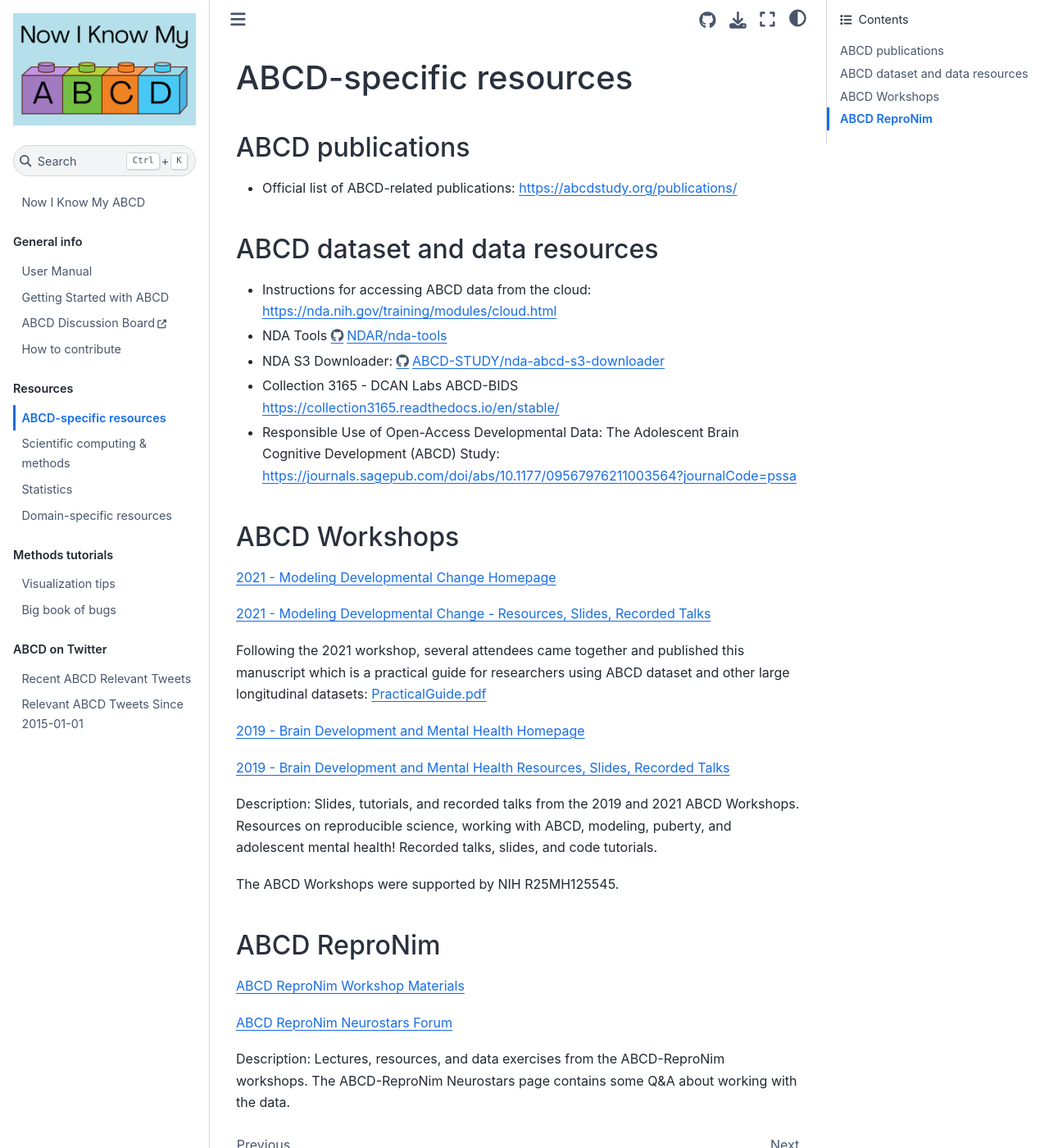
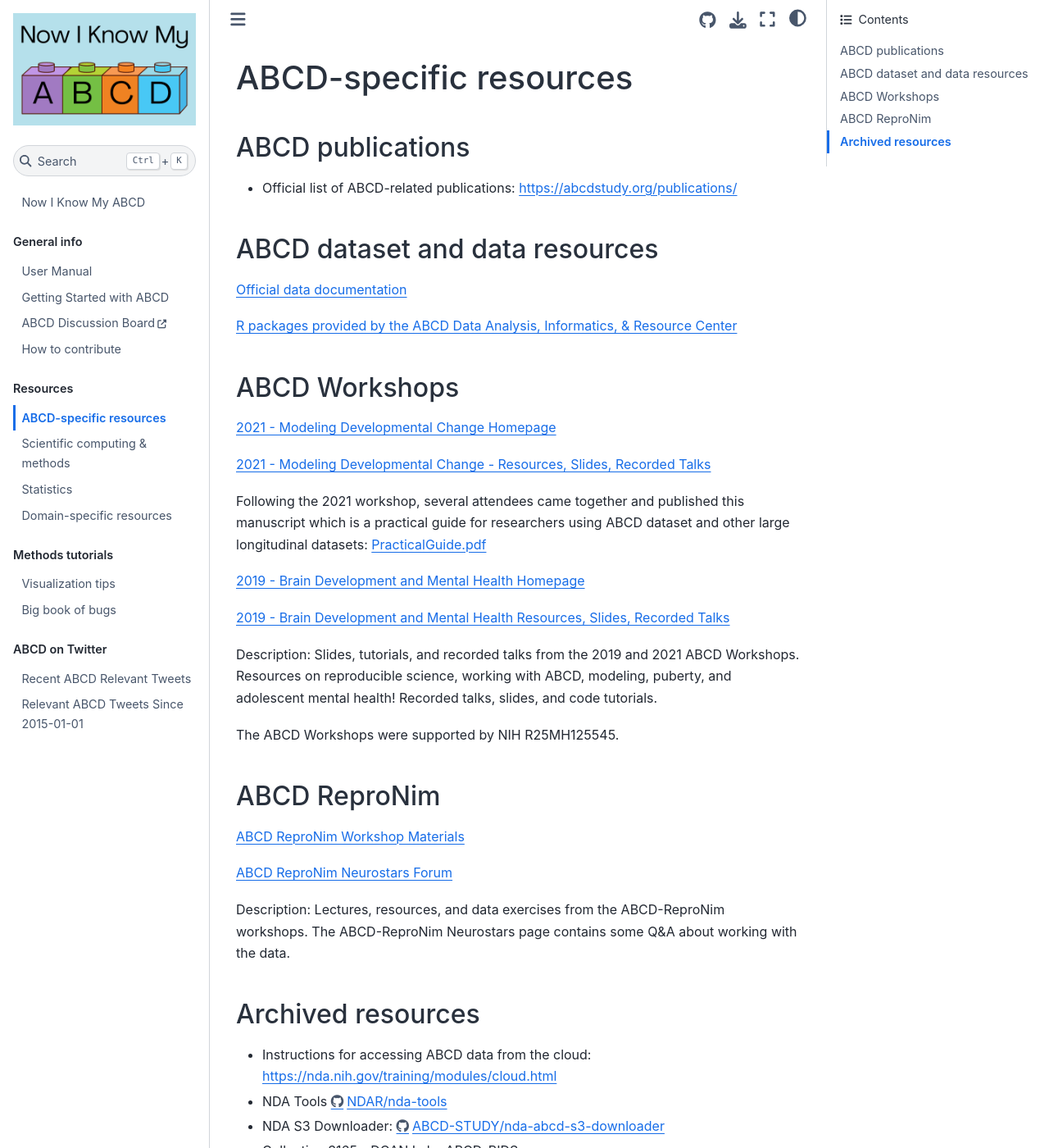
Before and after one commit to now-i-know-my-abcd/docs, a Jupyter Book: the page built from docs/resources/abcd-specific.md, in a window 1280 px wide and 1400 px high. Shown: the whole window at 82% size. Built offline with Jupyter Book 1.0.4 settings and Sphinx 7.4.7 and the Sphinx Book theme 1.1.4, drawn with Linux system fonts in a browser that asks for light colours; some of the changed text lies outside the part shown.

Commit message:
Updated ABCD-specific resources for 6.0

```diff
--- a/docs/resources/abcd-specific.md
+++ b/docs/resources/abcd-specific.md
@@ -6,11 +6,10 @@
 
 ### ABCD dataset and data resources
 
-- Instructions for accessing ABCD data from the cloud: https://nda.nih.gov/training/modules/cloud.html
-- NDA Tools https://github.com/NDAR/nda-tools
-- NDA S3 Downloader: https://github.com/ABCD-STUDY/nda-abcd-s3-downloader
-- Collection 3165 - DCAN Labs ABCD-BIDS https://collection3165.readthedocs.io/en/stable/
-- Responsible Use of Open-Access Developmental Data: The Adolescent Brain Cognitive Development (ABCD) Study: https://journals.sagepub.com/doi/abs/10.1177/09567976211003564?journalCode=pssa
+[Official data documentation](https://docs.abcdstudy.org/latest/)
+
+[R packages provided by the ABCD Data Analysis, Informatics, & Resource Center](https://docs.abcdstudy.org/latest/tools/r_packages.html)
+
 
 ### ABCD Workshops
 
@@ -35,3 +34,10 @@ The ABCD Workshops were supported by NIH R25MH125545.
 [ABCD ReproNim Neurostars Forum](https://neurostars.org/c/abcd-repronim/232)
 
 Description: Lectures, resources, and data exercises from the ABCD-ReproNim workshops. The ABCD-ReproNim Neurostars page contains some Q&A about working with the data.
+
+### Archived resources
+- Instructions for accessing ABCD data from the cloud: https://nda.nih.gov/training/modules/cloud.html
+- NDA Tools https://github.com/NDAR/nda-tools
+- NDA S3 Downloader: https://github.com/ABCD-STUDY/nda-abcd-s3-downloader
+- Collection 3165 - DCAN Labs ABCD-BIDS https://collection3165.readthedocs.io/en/stable/
+- Responsible Use of Open-Access Developmental Data: The Adolescent Brain Cognitive Development (ABCD) Study: https://journals.sagepub.com/doi/abs/10.1177/09567976211003564?journalCode=pssa
```
